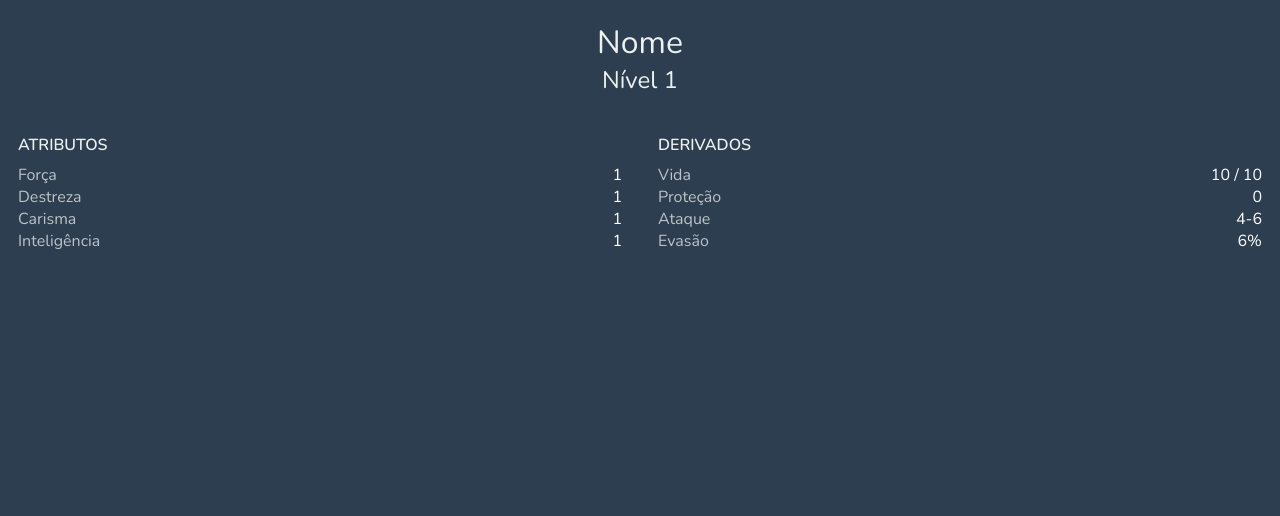
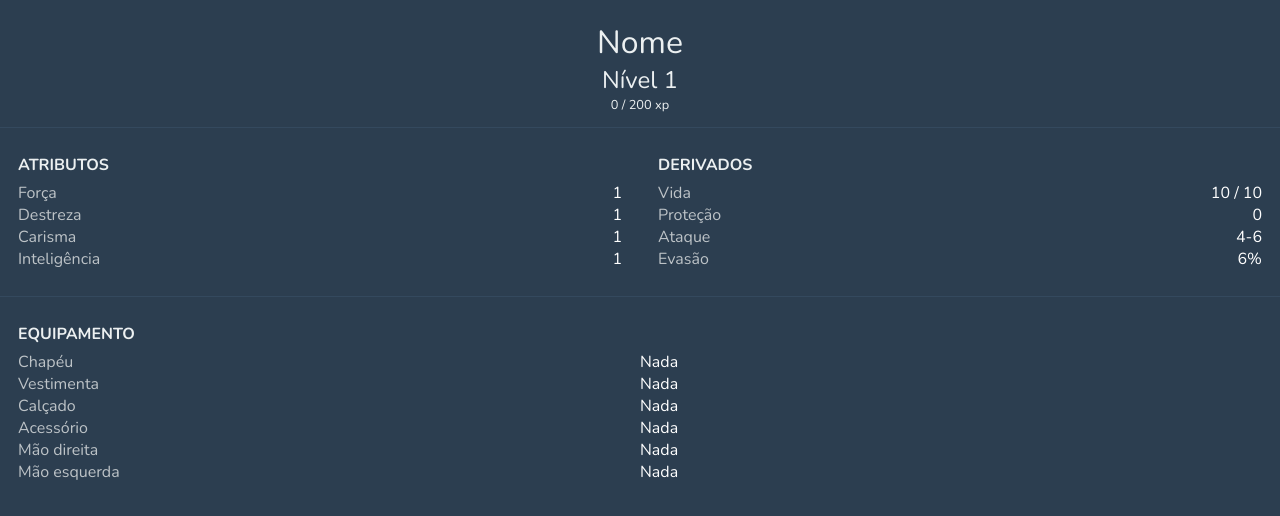
Before and after one commit to MoisesDuarte/Phospenes-Mobile, a plain HTML site: page atributos.html in a window 1280 px wide. Drawn offline with nearby package versions, Linux system fonts and the light colour scheme.

Commit message:
Finalizando layout base de atributos.html

```diff
--- a/atributos.html
+++ b/atributos.html
@@ -10,14 +10,18 @@
 </head>
 <body>
 
+    <!-- Nome & Nivel do personagem -->
     <h1>Nome</h1>
     <h2>Nível 1</h2>
+    <h3>0 / 200 xp</h3>
+
+    <hr>
 
     <!-- Tabelas de pontos -->
     <div class="flex">
         <!-- Atributos Principais -->
         <div class="grid">
-            <span class="grid-title">Atributos</span>
+            <span class="grid-span-2 titulo">Atributos</span>
 
             <span class="grid-item-1">Força</span>
             <span class="grid-item-2">1</span>
@@ -34,7 +38,7 @@
 
         <!-- Habilidades -->
         <div class="grid">
-            <span class="grid-title">Derivados</span>
+            <span class="grid-span-2 titulo">Derivados</span>
 
             <span class="grid-item-1">Vida</span>
             <span class="grid-item-2">10 / 10</span>
@@ -50,7 +54,30 @@
         </div>
     </div>
 
+    <hr>
 
+    <!-- Equipamento -->
+    <div class="grid">
+        <span class="grid-span-2 titulo">Equipamento</span>
+
+        <span class="grid-item-1">Chapéu</span>
+        <span class="grid-item-3">Nada</span>
+
+        <span class="grid-item-1">Vestimenta</span>
+        <span class="grid-item-3">Nada</span>
+
+        <span class="grid-item-1">Calçado</span>
+        <span class="grid-item-3">Nada</span>
+
+        <span class="grid-item-1">Acessório</span>
+        <span class="grid-item-3">Nada</span>
+
+        <span class="grid-item-1">Mão direita</span>
+        <span class="grid-item-3">Nada</span>
+
+        <span class="grid-item-1">Mão esquerda</span>
+        <span class="grid-item-3">Nada</span>
+    </div>
 
 
 </body>
--- a/css/atributos.css
+++ b/css/atributos.css
@@ -1,5 +1,5 @@
 /* Tipografia */
-h1, h2 {
+h1, h2, h3 {
     text-align: center;
 }
 
@@ -11,6 +11,19 @@ h1 {
 h2 {
     font-weight: 300;
     margin-top: 0;
+    margin-bottom: 0;
+}
+
+h3 {
+    font-weight: 200;
+    font-size: 80%;
+    margin-top: 0;
+}
+
+.titulo {
+    font-weight: 700;
+    text-transform: uppercase;
+    margin-bottom: 6px;
 }
 
 /* Flex Padrão */
@@ -28,11 +41,8 @@ h2 {
     padding: 18px;
 }
 
-.grid-title {
-    grid-column: 1 / span 2;
-    font-weight: 600;
-    text-transform: uppercase;
-    margin-bottom: 8px;
+.grid-auto {
+    grid-template-columns: 20px auto;
 }
 
 .grid-item-1 {
@@ -44,3 +54,18 @@ h2 {
     color: #ffffff;
     text-align: end;
 }
+
+.grid-item-3 {
+    color: #ffffff;
+    text-align: start;
+}
+
+.grid-span-2 {
+    grid-column: 1 / span 2;
+}
+
+hr {
+    border: 0;
+    height: 1px;
+    background: #34495e;
+}
```
